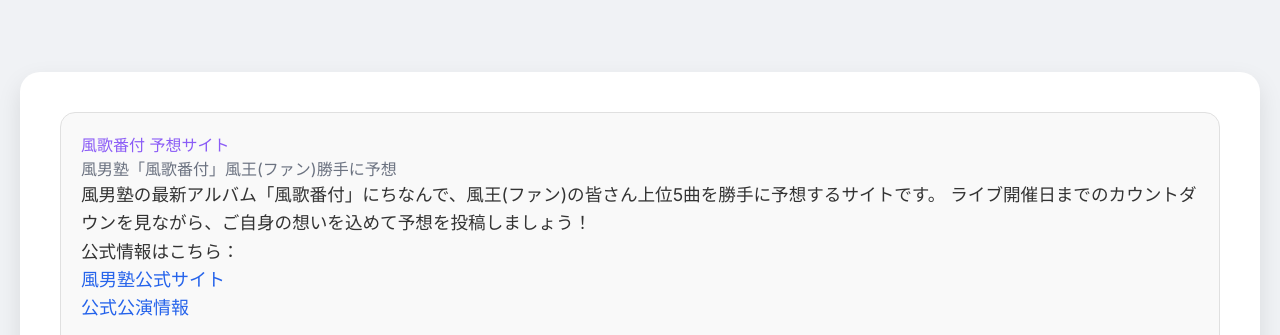
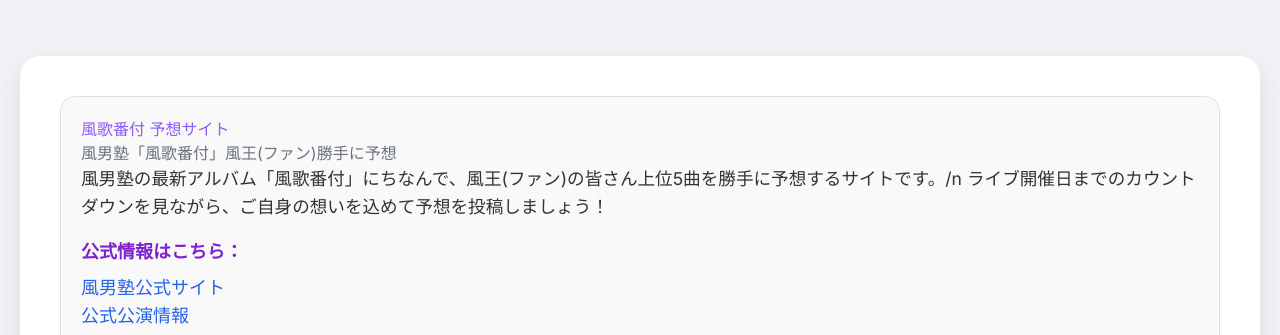
Before and after one commit to kyoheria/kazeuta_banzuke, a plain HTML site: page index.html in a window 1280 px wide. Shown: the top 335 px of the page. Drawn offline with nearby package versions, Linux system fonts and the light colour scheme.

Commit message:
Update index.html

```diff
--- a/index.html
+++ b/index.html
@@ -10,7 +10,7 @@
     <script src="https://cdn.tailwindcss.com"></script>
     <!-- Sortable.js CDN for drag-and-drop -->
     <script src="https://cdn.jsdelivr.net/npm/sortablejs@1.14.0/Sortable.min.js"></script>
-    <style>
+        <style>
         body {
             font-family: 'Inter', sans-serif;
             background-color: #f0f2f5; /* 明るいグレーの背景 */
@@ -267,14 +267,14 @@
 
             <main>
                 <p>
-                    風男塾の最新アルバム「風歌番付」にちなんで、風王(ファン)の皆さん上位5曲を勝手に予想するサイトです。
+                    風男塾の最新アルバム「風歌番付」にちなんで、風王(ファン)の皆さん上位5曲を勝手に予想するサイトです。/n
                     ライブ開催日までのカウントダウンを見ながら、ご自身の想いを込めて予想を投稿しましょう！
                 </p>
-                <p>
-                    公式情報はこちら：
-                    <a href="https://m.nfs724.com/?" target="_blank" rel="noopener noreferrer"class="text-blue-600 hover:underline block text-lg">風男塾公式サイト</a>
-                    <a href="https://timetreeapp.com/public_calendars/924_fdj/events/2580281947701440066?monthly=2025-08-01"target="_blank" rel="noopener noreferrer"class="text-blue-600 hover:underline block text-lg">公式公演情報</a>
-                </p>
+                <div class="mt-4 mb-6">
+                    <p class="text-lg font-semibold text-purple-700 mb-2">公式情報はこちら：</p>
+                    <a href="https://m.nfs724.com/?" target="_blank" rel="noopener noreferrer" class="text-blue-600 hover:underline block text-lg">風男塾公式サイト</a>
+                    <a href="https://timetreeapp.com/public_calendars/924_fdj/events/2580281947701440066?monthly=2025-08-01" target="_blank" rel="noopener noreferrer" class="text-blue-600 hover:underline block text-lg">公式公演情報</a>
+                </div>
                 <p class="text-sm text-red-600 font-semibold mt-4">
                     ※このサイトはファンが独自に作成した非公式のサイトです。風男塾公式様とはなにの関係もございません。
                 </p>
```
